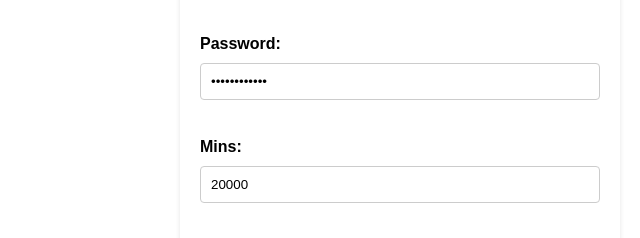
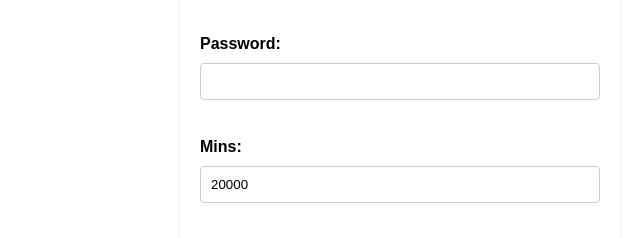
Before and after one commit to iWorkers/Electron-test, an Electron app: page index.html in a window 800 px wide. Shown: the part 205-443 px from the top of the page, 0-640 px from the left. Drawn offline with Linux system fonts and the light colour scheme.

Commit message:
Update index.html

```diff
--- a/index.html
+++ b/index.html
@@ -62,7 +62,7 @@
     <input type="text" id="email" name="email" value="1126560716@qq.com" required><br><br>
 
     <label for="password">Password:</label>
-    <input type="password" id="password" name="password" value="1126560716hU" required><br><br>
+    <input type="password" id="password" name="password" required><br><br>
 
     <label for="mins">Mins:</label>
     <input type="number" id="mins" name="mins" value="20000" required><br><br>
```
